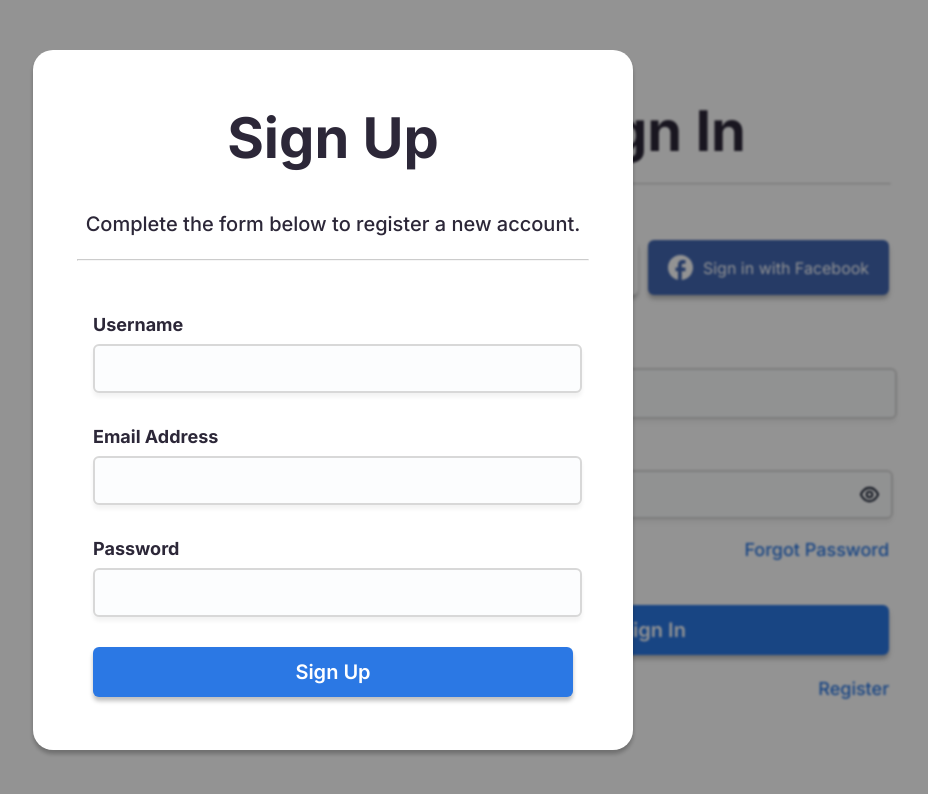
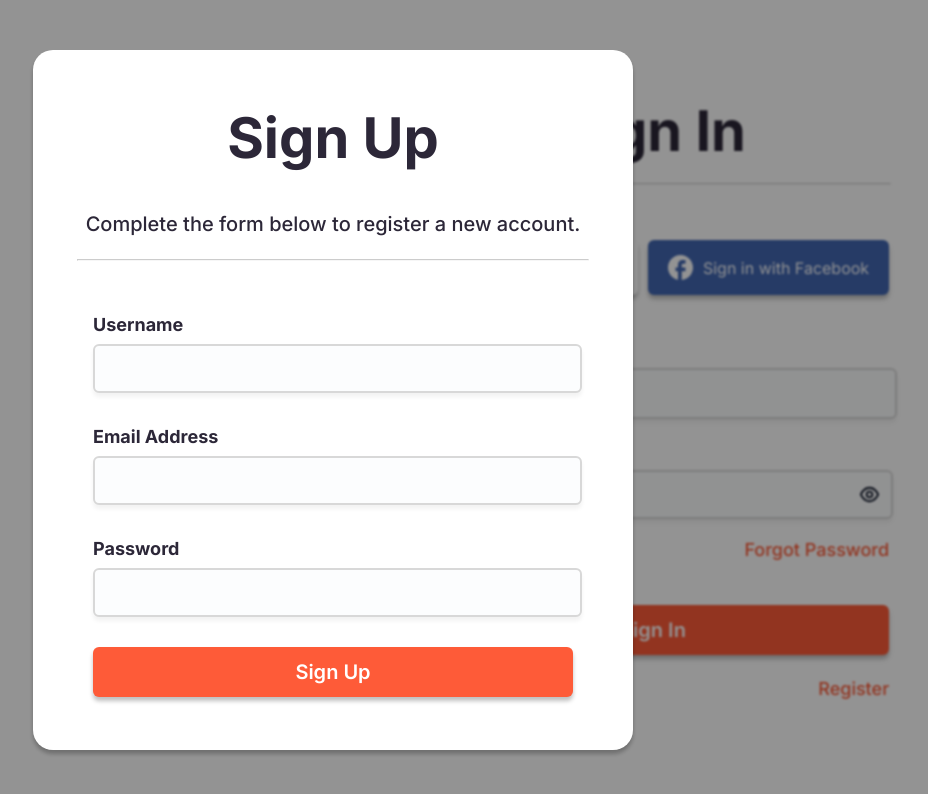
Before and after one commit to sprite-enjoyer/social_media_app, a React app: page / in a window 1280 px wide. Both pictures are taken after a click on the button "Register". Shown: the top 794 px of the page, without its empty margins (307-1235 px from the left). Built offline with nearby package versions, Linux system fonts and the light colour scheme; the HTML template or start-up script is replaced by a standard one.

Commit message:
SignUpModal finished

```diff
--- a/src/styles/app.module.scss
+++ b/src/styles/app.module.scss
@@ -3,5 +3,5 @@
 .main {
 
   @include mixins.routeBaseStyle;
-
+  user-select: none;
 }
--- a/src/styles/palette.module.scss
+++ b/src/styles/palette.module.scss
@@ -1,6 +1,6 @@
 @import url('https://fonts.googleapis.com/css2?family=Inter:wght@100;200;300;400;500;600;700;800&display=swap');
 
-$accent: #2B78E4;
+$accent: rgb(254, 91, 56);
 $warning: #F2AC57;
 $success: #14A38B;
 $error: #FF7171;
--- a/src/styles/signIn.module.scss
+++ b/src/styles/signIn.module.scss
@@ -139,7 +139,7 @@
 }
 
 .checkbox {
-  background: #2B78E4;
+  background: palette.$accent;
   box-shadow: 0px 4px 4px rgba(0, 0, 0, 0.05);
   border-radius: 6px;
   height: 25px;
@@ -149,7 +149,7 @@
 .forgot-password {
   all: unset;
   cursor: pointer;
-  color: #2B78E4;
+  color: palette.$accent;
   font-weight: 500;
   font-size: 18px;
   line-height: 28px;
@@ -158,7 +158,7 @@
 .btn {
 
   all: unset;
-  background: #2B78E4;
+  background: palette.$accent;
   color: white;
   box-shadow: 0px 4px 4px rgba(0, 0, 0, 0.25);
   border-radius: 6px;
@@ -190,5 +190,5 @@
   font-weight: 500;
   font-size: 18px;
   line-height: 28px;
-  color: #2B78E4;
+  color: palette.$accent;
 }
--- a/src/styles/signUpModal.module.scss
+++ b/src/styles/signUpModal.module.scss
@@ -97,7 +97,7 @@
 
 .btn {
   all: unset;
-  background: #2B78E4;
+  background: palette.$accent;
   box-shadow: 0px 4px 4px rgba(0, 0, 0, 0.25);
   border-radius: 6px;
   width: 80%;
```
